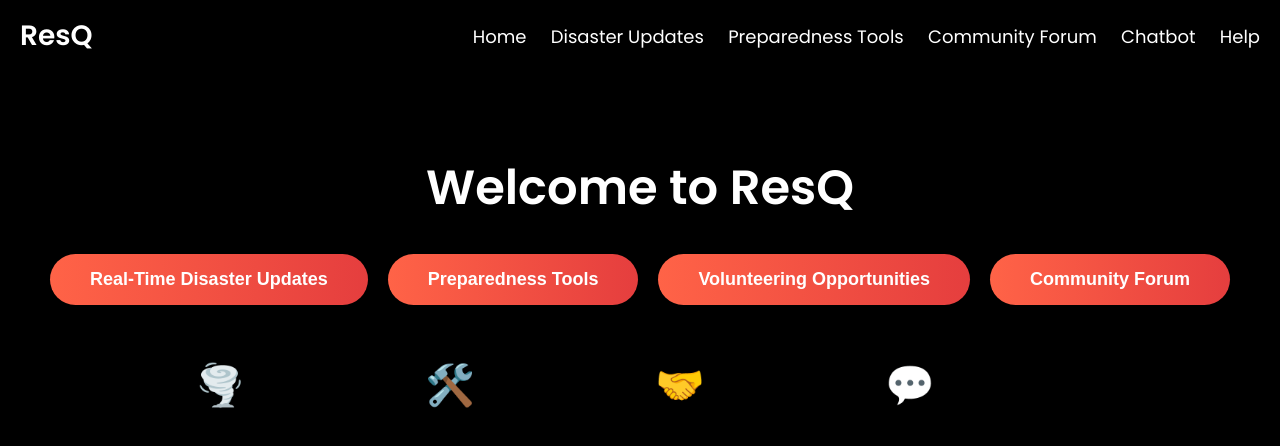
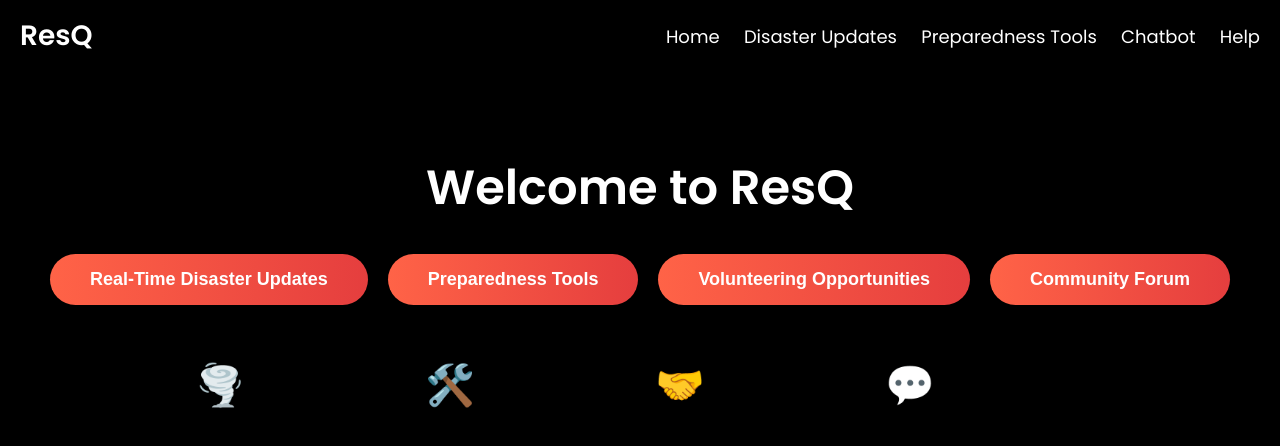
Before and after one commit to loki-ram/ResQ, a plain HTML site: page index.html in a window 1280 px wide. Drawn offline with Linux system fonts and the light colour scheme.

Commit message:
Add files via upload

```diff
--- a/index.html
+++ b/index.html
@@ -185,7 +185,7 @@
             <a href="/">Home</a>
             <a href="alert.html">Disaster Updates</a>
             <a href="preparednesstools.html">Preparedness Tools</a>
-            <a href="index.html">Community Forum</a>
+
             <a href="chatbot.html">Chatbot</a>
             <a href="resource.html">Help</a>
 
```
